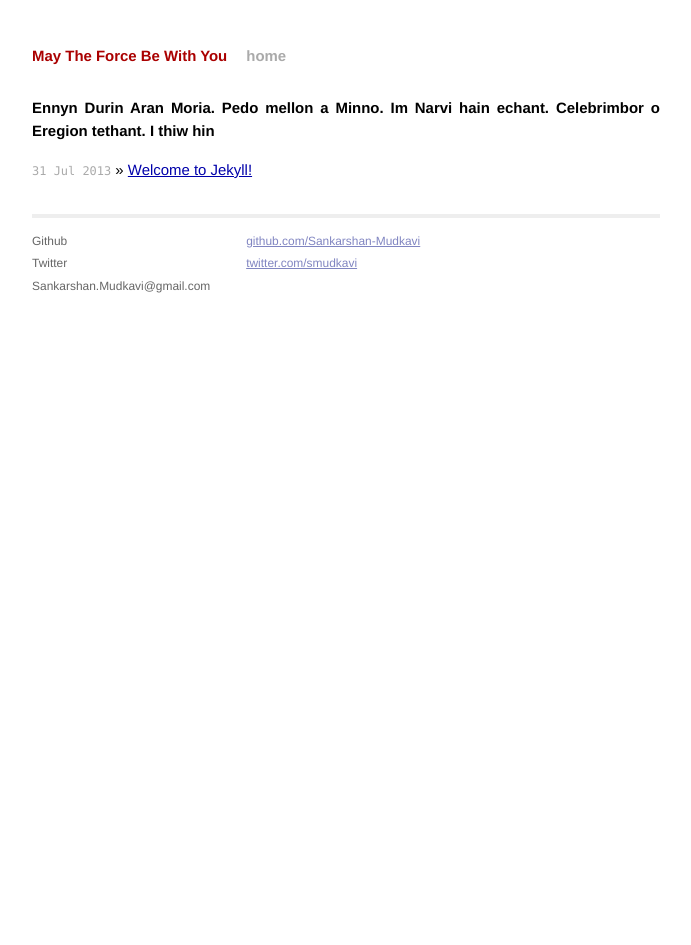
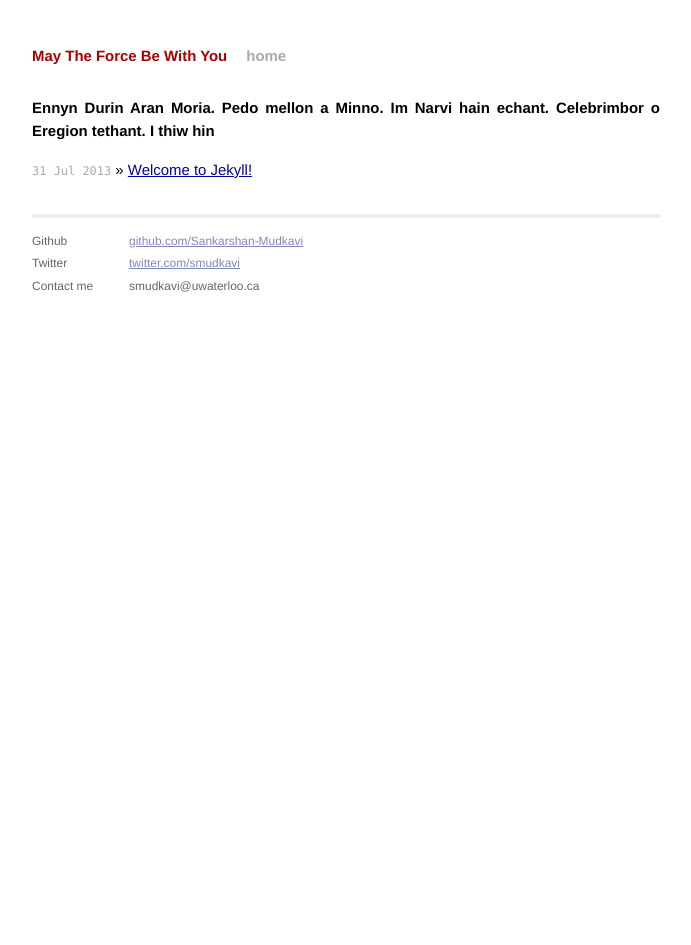
Before and after one commit to Sankarshan-Mudkavi/Sankarshan-Mudkavi.github.io, a Jekyll site: the page built from index.html, in a window 1280 px wide. Shown: the whole page, without its empty margins (294-985 px from the left). Built offline with Jekyll 4.4.1, drawn with Linux system fonts in a browser that asks for light colours; Markdown is read by kramdown in place of the engine named in the settings.

Commit message:
Layout update

```diff
--- a/_layouts/default.html
+++ b/_layouts/default.html
@@ -29,13 +29,14 @@
                 <p>
                   Github<br />
                   Twitter<br />
-                  Sankarshan.Mudkavi@gmail.com
+                  Contact me<br />
                 </p>
               </div>
               <div class="contact">
                 <p>
                   <a href="http://github.com/Sankarshan-Mudkavi/">github.com/Sankarshan-Mudkavi</a><br />
                   <a href="http://twitter.com/smudkavi/">twitter.com/smudkavi</a><br />
+                  smudkavi@uwaterloo.ca<br />
                 </p>
               </div>
             </div>
```
